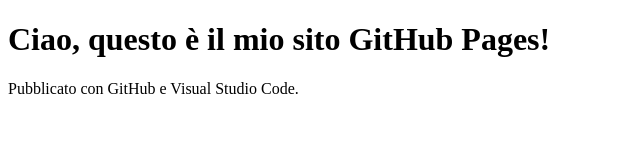
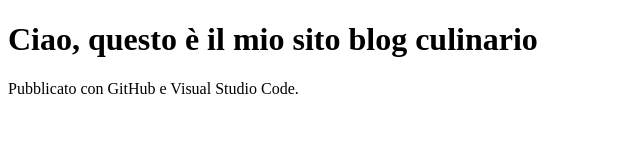
Before and after one commit to GIOASKA02/GIOASKA02.github.io, a plain HTML site: page index.html in a window 1280 px wide. Shown: the whole page, without its empty margins (0-640 px from the left). Drawn offline with Linux system fonts and the light colour scheme.

Commit message:
modifica titolo

```diff
--- a/index.html
+++ b/index.html
@@ -5,7 +5,7 @@
   <title>Benvenuto sul mio sito!</title>
 </head>
 <body>
-  <h1>Ciao, questo è il mio sito GitHub Pages!</h1>
+  <h1>Ciao, questo è il mio sito blog culinario</h1>
   <p>Pubblicato con GitHub e Visual Studio Code.</p>
 </body>
 </html>
```
